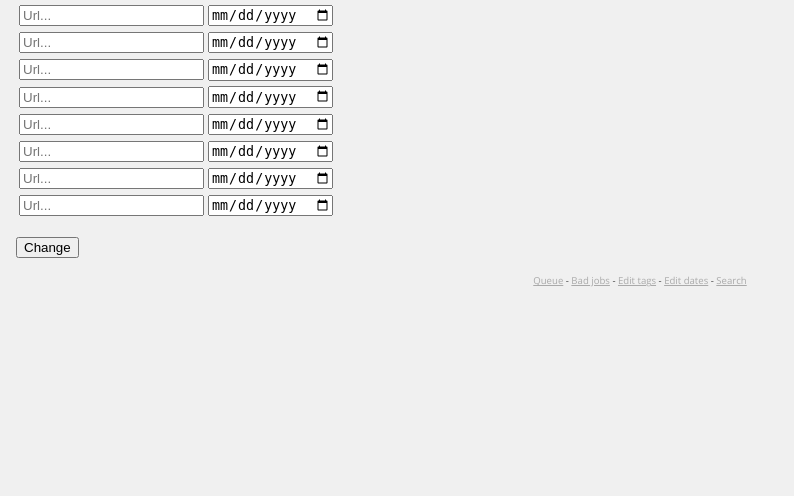
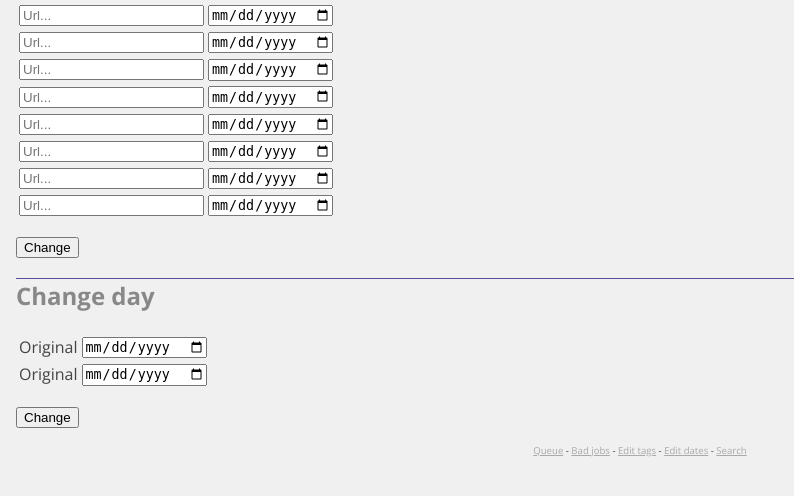
Before and after one commit to jjdelc/Photolog, a Flask app: page /edit/dates/ in a window 1280 px wide. Shown: the part 40-536 px from the top of the page, without its empty margins (0-794 px from the left). Run offline with Flask 2, Linux system fonts and the light colour scheme; parts of the project's set-up code (start-up, migrations or seed data) failed here and were passed over; some libraries are stand-ins or nearby versions.

Commit message:
Change day

```diff
--- a/photolog/db.py
+++ b/photolog/db.py
@@ -211,9 +211,9 @@ class DB(BaseDB):
             '  large TEXT,'
             '  flickr TEXT,'
             '  gphotos TEXT,'
-            '  year TEXT,'
-            '  month TEXT,'
-            '  day TEXT,'
+            '  year INTEGER,'
+            '  month INTEGER,'
+            '  day INTEGER,'
             '  width INTEGER,'
             '  height INTEGER,'
             '  size INTEGER,'
--- a/photolog/web/main.py
+++ b/photolog/web/main.py
@@ -227,6 +227,24 @@ def edit_dates():
                 'attempt': 0
             })
         return redirect('/edit/dates/')
+
+
+@app.route('/tags/dates/change/', methods=['POST'])
+def change_date():
+    if request.method == 'POST':
+        origin = request.form.get('origin').strip()
+        target = request.form.get('target').strip()
+        origin = datetime.strptime(origin, '%Y-%m-%d')
+        target = datetime.strptime(target, '%Y-%m-%d')
+        queue.append({
+            'type': 'change-date',
+            'key': uuid.uuid4().hex,
+            'origin': origin,
+            'target': target,
+            'attempt': 0
+        })
+        return redirect(url_for('view_day', year=target.year,
+            month=target.month, day=target.day))
 
 
 @app.route('/tags/<string:tag_list>/')
--- a/photolog/web/templates/edit_dates.html
+++ b/photolog/web/templates/edit_dates.html
@@ -16,5 +16,23 @@
         <input type="submit" value="Change">
     </p>
 </form>
+
+<h2>Change day</h2>
+<form method="post" action="{{ url_for('change_date') }}">
+    <table>
+        <tr>
+            <td><label for="id_origin">Original</label></td>
+            <td><input type="date" name="origin" id="id_origin" placeholder="YYYY-MM-DD"/></td>
+        </tr>
+        <tr>
+            <td><label for="id_target">Original</label></td>
+            <td><input type="date" name="target" id="id_target" placeholder="YYYY-MM-DD"/></td>
+        </tr>
+    </table>
+    <p>
+        <input type="submit" value="Change">
+    </p>
+</form>
+
 </section>
 {% endblock %}
```
Also changed, not shown: photolog/queue/jobs.py (+28 -4 lines).
